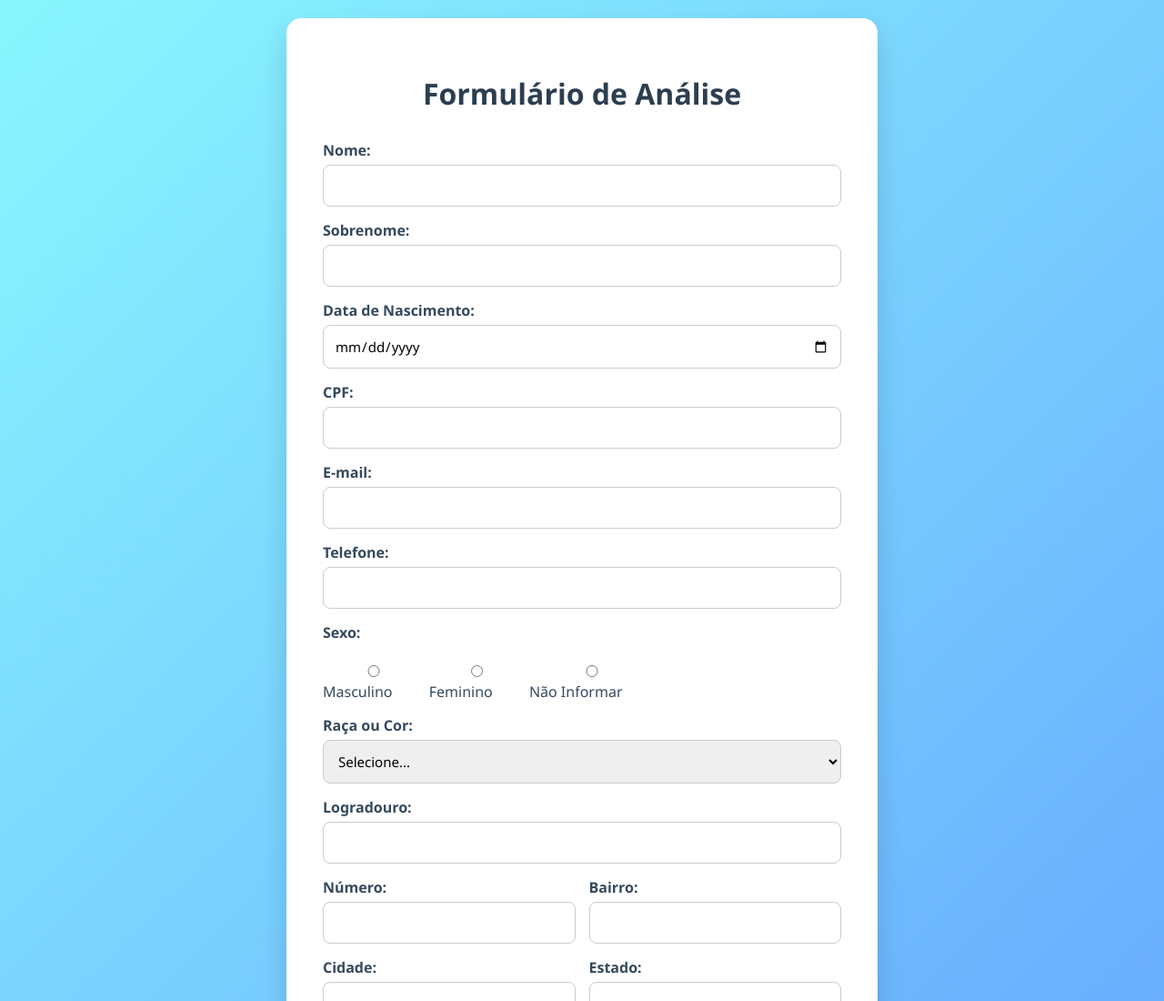
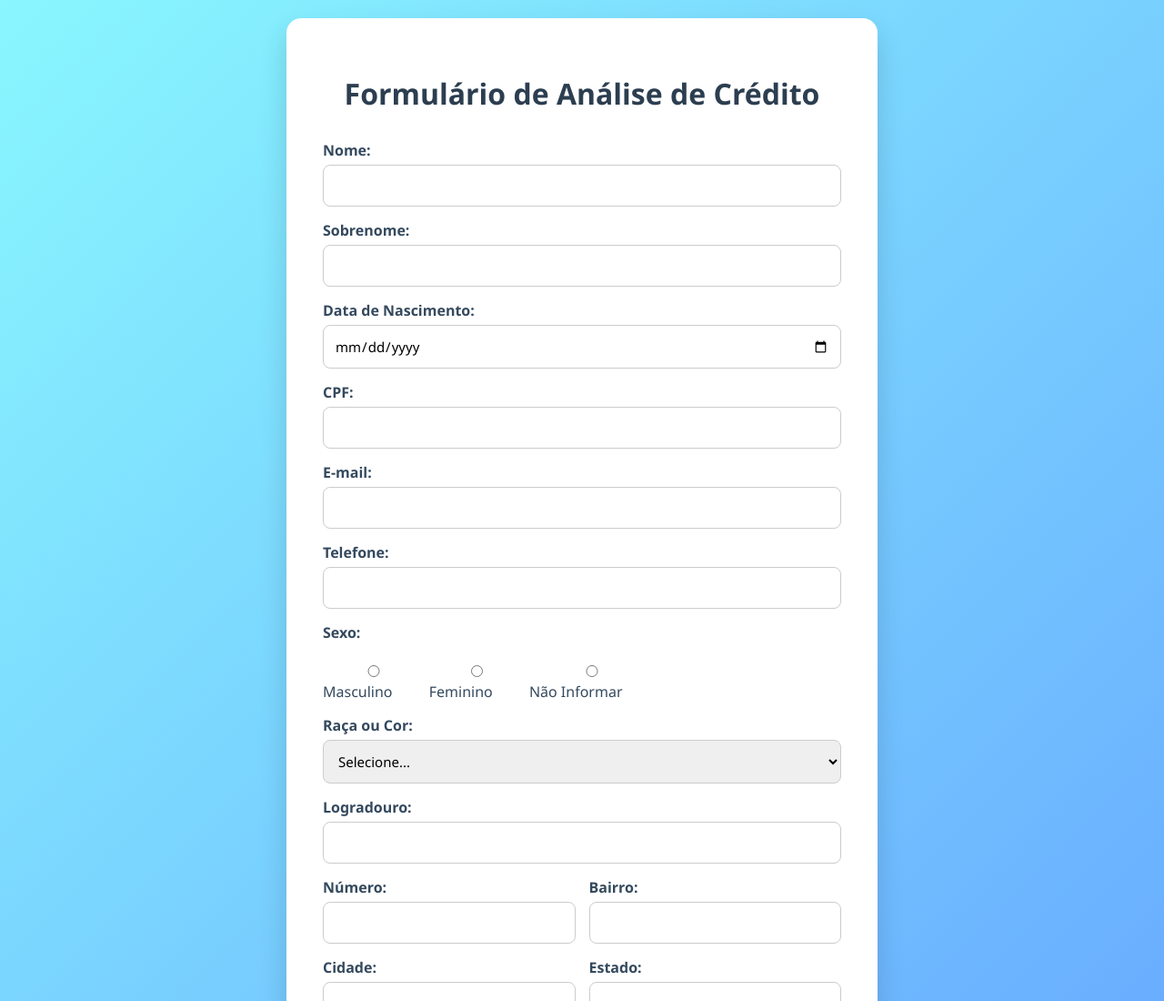
Before and after one commit to Matheus-henryke/site-cadastro, a plain HTML site: page index.html in a window 1280 px wide. Shown: the top 1100 px of the page at 91% size. Drawn offline with Linux system fonts and the light colour scheme.

Commit message:
Update index.html

```diff
--- a/index.html
+++ b/index.html
@@ -119,7 +119,7 @@
 </head>
 <body>
   <form action="#" method="post">
-    <h1>Formulário de Análise </h1>
+    <h1>Formulário de Análise de Crédito </h1>
 
     <label for="txtNome">Nome:</label>
     <input id="txtNome" name="nome" type="text" required />
```
